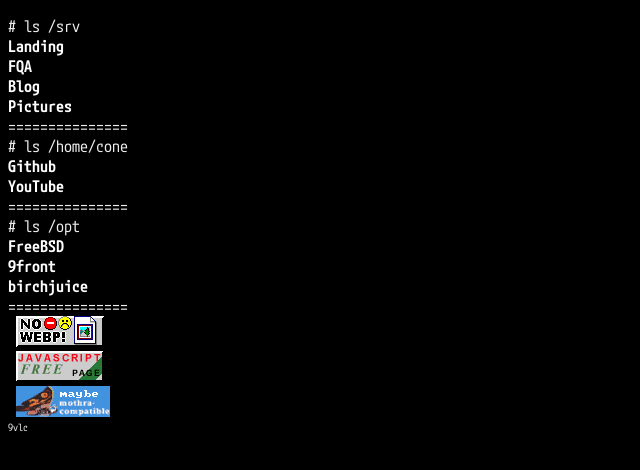
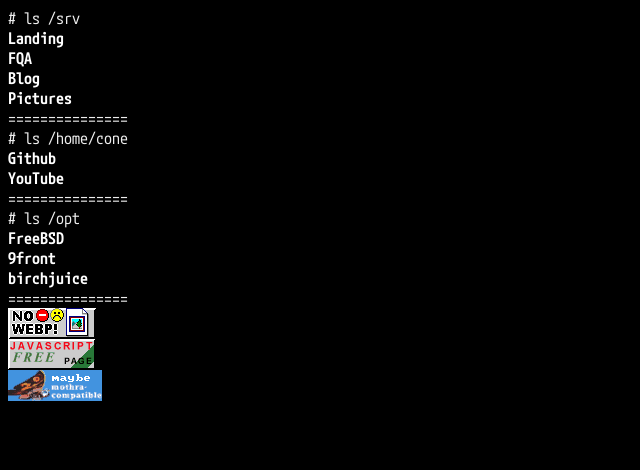
Before and after one commit to 9vlc/website, a plain HTML site: page frames/bar.html in a window 1280 px wide. Shown: the whole page, without its empty margins (0-640 px from the left). Drawn offline with Linux system fonts and the light colour scheme.

Commit message:
please work

```diff
--- a/frames/bar.html
+++ b/frames/bar.html
@@ -15,26 +15,26 @@
 </head>
 
 <body bgcolor="#000" text="#eee" link="#fff" vlink="#fff">
-<pre># ls /srv
-<b><a target="main" href="welcome.html">Landing</a>
-<a target="main" href="../indep/fqa.html">FQA</a>
-<a target="main" href="../indep/blog.html">Blog</a>
-<a target="main" href="../indep/pictures.html">Pictures</a></b>
-===============
-# ls /home/cone
-<a target="_top" href="https://github.com/9vlc">Github</a>
-<a target="_top" href="https://youtube.com/@9vlc">YouTube</a>
-===============
-# ls /opt
-<a target="_top" href="https://freebsd.org">FreeBSD</a>
-<a target="_top" href="https://9front.org">9front</a>
-<a target="_top" href="https://birchjuicedrinker.com">birchjuice</a>
-===============
- <img height="31" border="0" alt="88x31 pixel button: no WEBP! just use PNG!" src="../dat/img/no-webp.gif">
- <img height="31" border="0" alt="88x31 pixel button: javascript-free webpage" src="../dat/img/no-js.gif">
- <img height="31" border="0" alt="88x31 pixel button: maybe mothra web browser compatible (featuring mothra from godzilla)" src="../dat/img/mothra.gif">
-<font size="-2">9vlc</font>
-</pre>
+# ls /srv<br>
+<b>
+	<a target="main" href="welcome.html">Landing</a><br>
+	<a target="main" href="../indep/fqa.html">FQA</a><br>
+	<a target="main" href="../indep/blog.html">Blog</a><br>
+	<a target="main" href="../indep/pictures.html">Pictures</a><br>
+</b>
+===============<br>
+# ls /home/cone<br>
+<a target="_top" href="https://github.com/9vlc">Github</a><br>
+<a target="_top" href="https://youtube.com/@9vlc">YouTube</a><br>
+===============<br>
+# ls /opt<br>
+<a target="_top" href="https://freebsd.org">FreeBSD</a><br>
+<a target="_top" href="https://9front.org">9front</a><br>
+<a target="_top" href="https://birchjuicedrinker.com">birchjuice</a><br>
+===============<br>
+<img height="31" border="0" alt="88x31 pixel button: no WEBP! just use PNG!" src="../dat/img/no-webp.gif"><br>
+<img height="31" border="0" alt="88x31 pixel button: javascript-free webpage" src="../dat/img/no-js.gif"><br>
+<img height="31" border="0" alt="88x31 pixel button: maybe mothra web browser compatible (featuring mothra from godzilla)" src="../dat/img/mothra.gif"><br>
 </body>
 
 </html>
```
